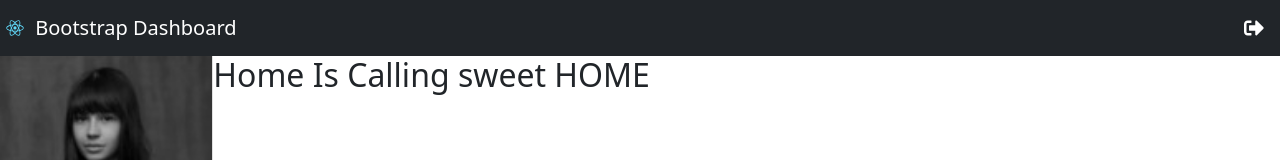
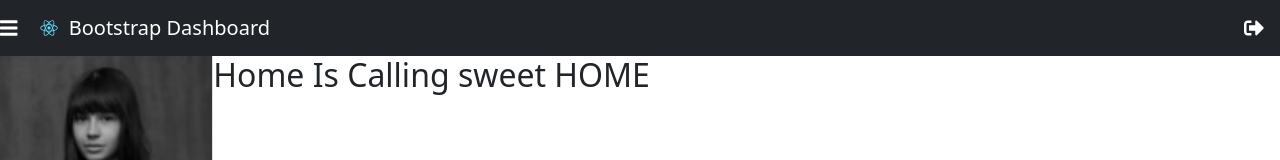
Before and after one commit to umbrashia/admin-lite-3, a React (Create React App) app: page / in a window 1280 px wide. Both pictures are taken after a click on the button "Login". Shown: the top 160 px of the page. Built offline with nearby package versions, Linux system fonts and the light colour scheme.

Commit message:
redux store and slice setuped

```diff
--- a/package.json
+++ b/package.json
@@ -6,6 +6,7 @@
     "@fortawesome/fontawesome-svg-core": "^1.2.36",
     "@fortawesome/free-solid-svg-icons": "^5.15.4",
     "@fortawesome/react-fontawesome": "^0.1.16",
+    "@reduxjs/toolkit": "^1.7.1",
     "@testing-library/jest-dom": "^5.14.1",
     "@testing-library/react": "^11.2.7",
     "@testing-library/user-event": "^12.8.3",
@@ -18,6 +19,7 @@
     "react": "^17.0.2",
     "react-bootstrap": "^2.0.0",
     "react-dom": "^17.0.2",
+    "react-redux": "^7.2.6",
     "react-router-dom": "^5.3.0",
     "react-scripts": "4.0.3",
     "typescript": "^4.4.4",
--- a/src/containers/sections/MyHeaderNavigation.tsx
+++ b/src/containers/sections/MyHeaderNavigation.tsx
@@ -1,5 +1,5 @@
 import logo from '../../logo.svg';
-import { faSignOutAlt } from "@fortawesome/free-solid-svg-icons";
+import { faBars, faSignOutAlt } from "@fortawesome/free-solid-svg-icons";
 import { FontAwesomeIcon } from "@fortawesome/react-fontawesome";
 import React, { FC, ReactElement } from "react";
 import { Container, Navbar } from "react-bootstrap";
@@ -9,7 +9,10 @@ const MyHeaderNavigation: FC<{ [key: keyof any]: any }> = (props: any): ReactEle
         <Navbar className="header-nav" bg="dark" variant="dark" fixed="top">
             {/* fixed="top" */}
             <Container fluid>
-                <Navbar.Brand href="#home">
+                <Navbar.Brand href="">
+                    <FontAwesomeIcon icon={faBars} />{' '}
+                </Navbar.Brand>
+                <Navbar.Brand href="">
                     <img
                         alt=""
                         src={logo}
--- a/src/index.tsx
+++ b/src/index.tsx
@@ -5,12 +5,16 @@ import reportWebVitals from './reportWebVitals';
 import 'bootstrap/dist/css/bootstrap.min.css';
 import './App.css';
 import App from './App';
+import { Provider } from 'react-redux';
+import {store} from './store/store';
 
 
 ReactDOM.render(
-  <React.StrictMode>
-    <App />
-  </React.StrictMode>,
+  <Provider store={store}>
+    <React.StrictMode>
+      <App />
+    </React.StrictMode>
+  </Provider>,
   document.getElementById('root')
 );
 
--- /dev/null
+++ b/src/store/store.tsx
@@ -0,0 +1,10 @@
+import { configureStore } from "@reduxjs/toolkit"
+
+export const store:any = configureStore({
+    reducer: {},
+  })
+
+  // Infer the `RootState` and `AppDispatch` types from the store itself
+  export type RootState = ReturnType<typeof store.getState>
+  // Inferred type: {posts: PostsState, comments: CommentsState, users: UsersState}
+  export type AppDispatch = typeof store.dispatch
```
Also changed, not shown: src/store/slices/commonDashboardSlice.tsx (added, +24 -0 lines), 1 other file (tests, documents, lock files or other folders).
